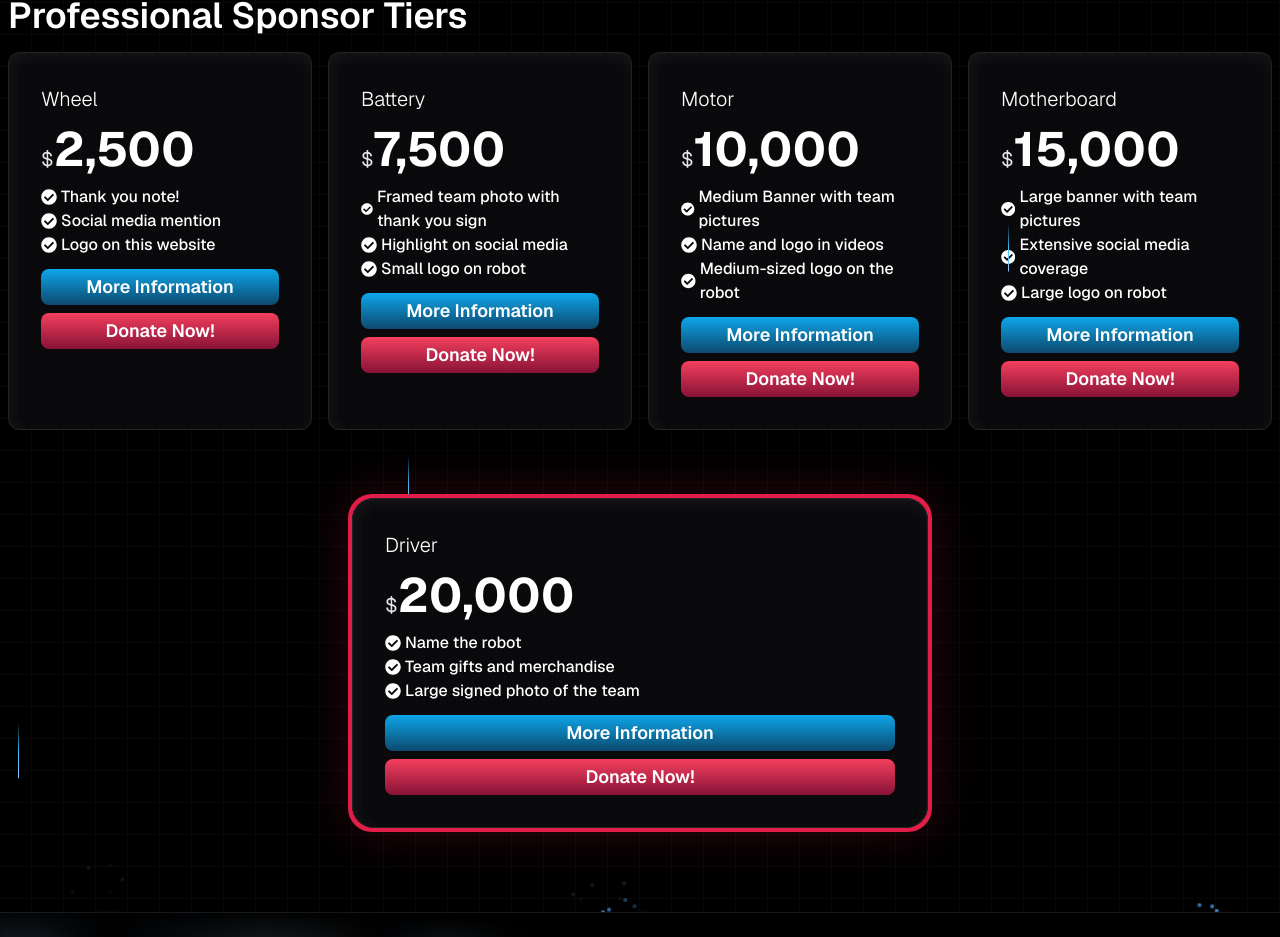
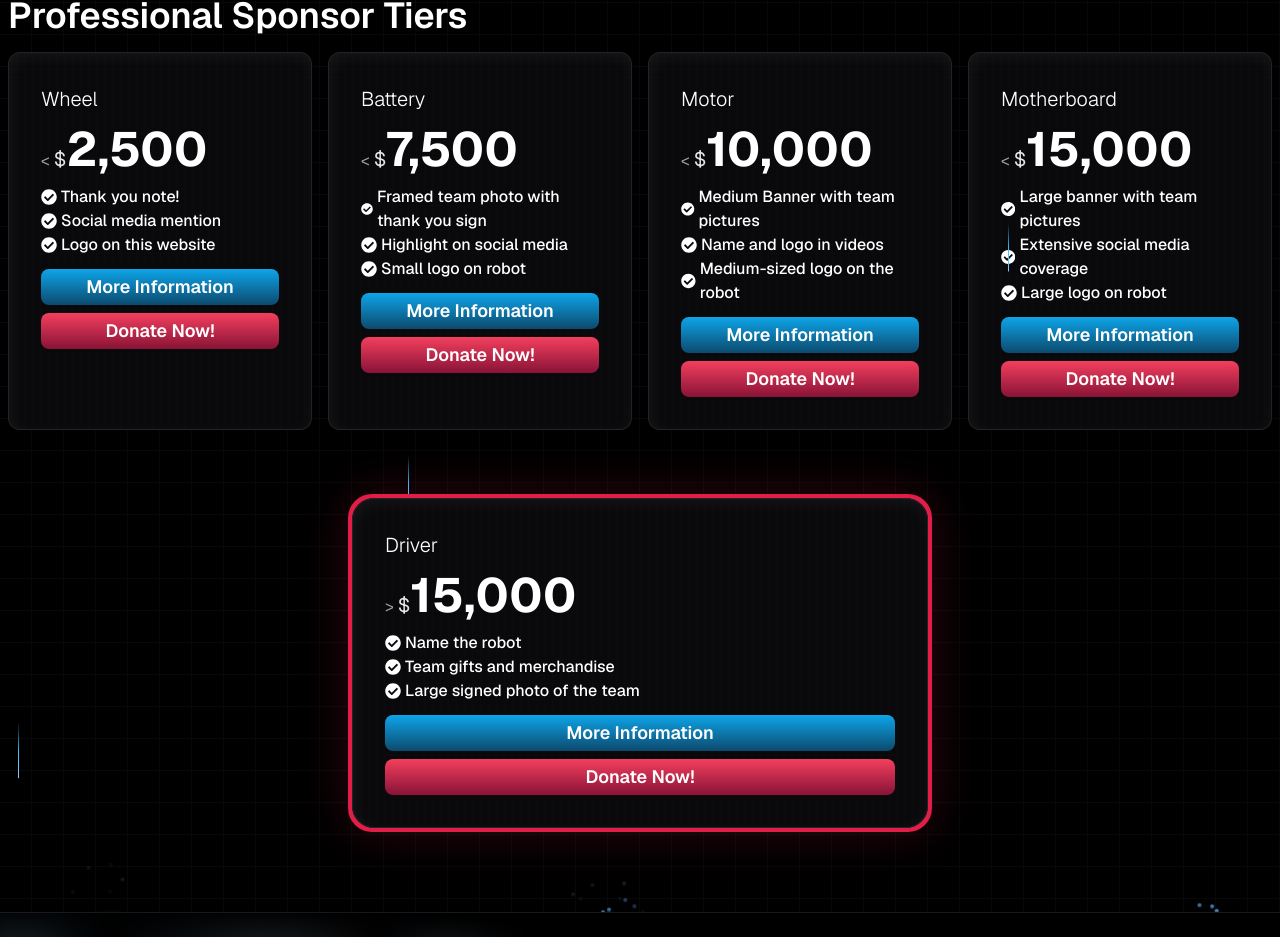
Before and after one commit to FRC8590/website, a Next.js app: page / in a window 1280 px wide. Shown: the part 4510-5447 px from the top of the page. Built offline with nearby package versions, Linux system fonts and the light colour scheme.

Commit message:
Fix the price ranges for sponsorships (#9)
Apparently, the prices are *up to* that price, not the price itself.

```diff
--- a/src/app/sponsor-card.tsx
+++ b/src/app/sponsor-card.tsx
@@ -45,14 +45,17 @@ export function PacketButton() {
     );
 }
 
-function SponsorTierTitle(props: { name: string; amount: string }) {
+function SponsorTierTitle(props: { name: string; amount: string; flip?: boolean; }) {
     return (
         <>
             <header className="text-xl font-light select-none">
                 {props.name}
             </header>
             <div className="text-5xl font-bold select-none hover:scale-105 transition-all w-fit">
-                <span className="font-normal text-xl text-zinc-200 select-none">
+                <span className="font-normal text-base text-zinc-400 select-none">
+                    {props.flip === true ? ">" : "<"}
+                </span>
+                <span className="font-normal text-xl text-zinc-200 select-none pl-1">
                     $
                 </span>
                 {props.amount}
@@ -101,7 +104,7 @@ export function DriverCard() {
                     blurClass="blur-xl"
                 >
                     <div className="p-8 dark:bg-grid-small-white/[0.05] bg-grid-small-black/[0.2] flex flex-col space-y-3 w-full rounded-[22px] border border-[rgba(255,255,255,0.10)] dark:bg-zinc-950 bg-zinc-100 shadow-[2px_4px_16px_0px_rgba(248,248,248,0.06)_inset] mx-auto group">
-                        <SponsorTierTitle name="Driver" amount="20,000" />
+                        <SponsorTierTitle name="Driver" amount="15,000" flip />
                         <ul>
                             <Check>Name the robot</Check>
                             <Check>Team gifts and merchandise</Check>
```
